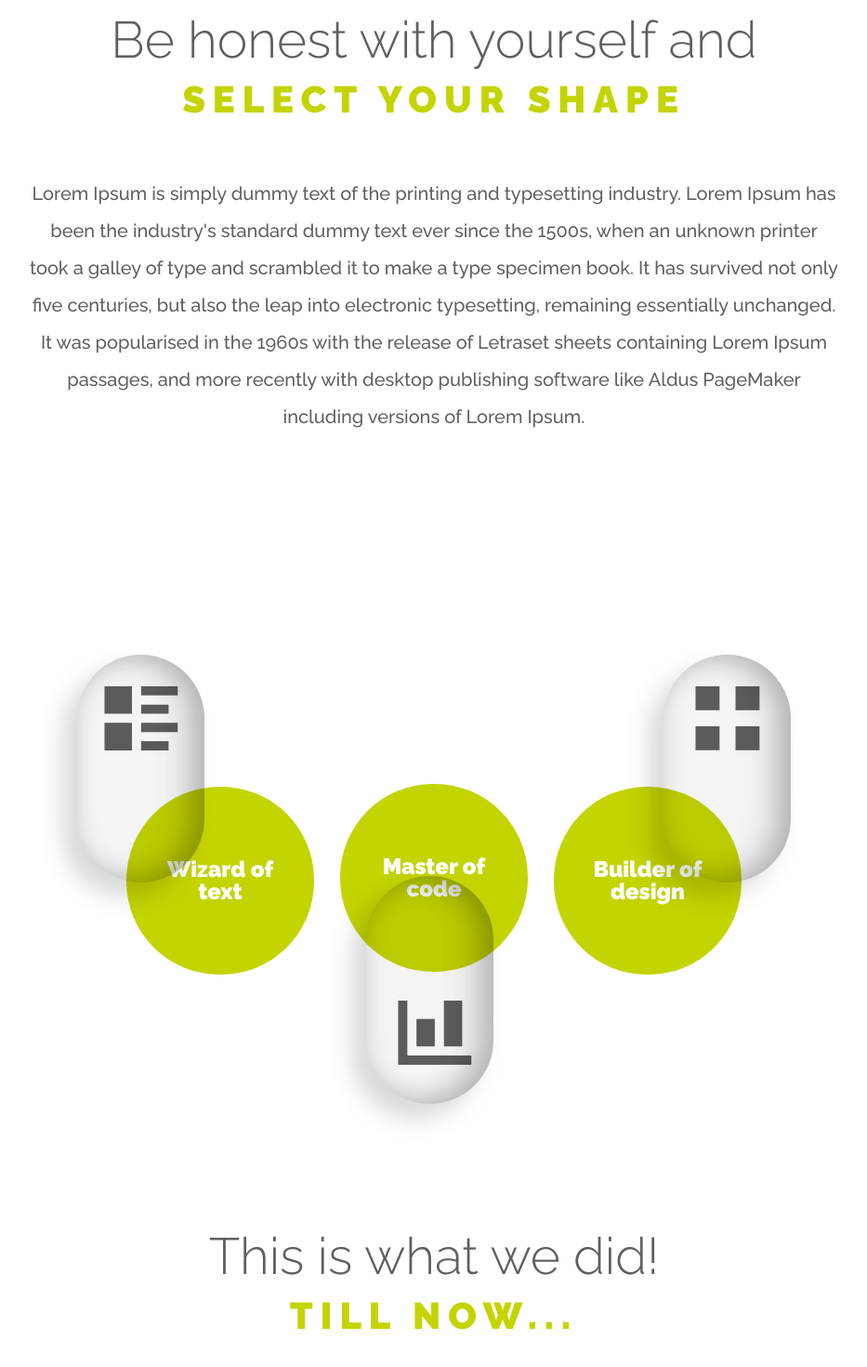
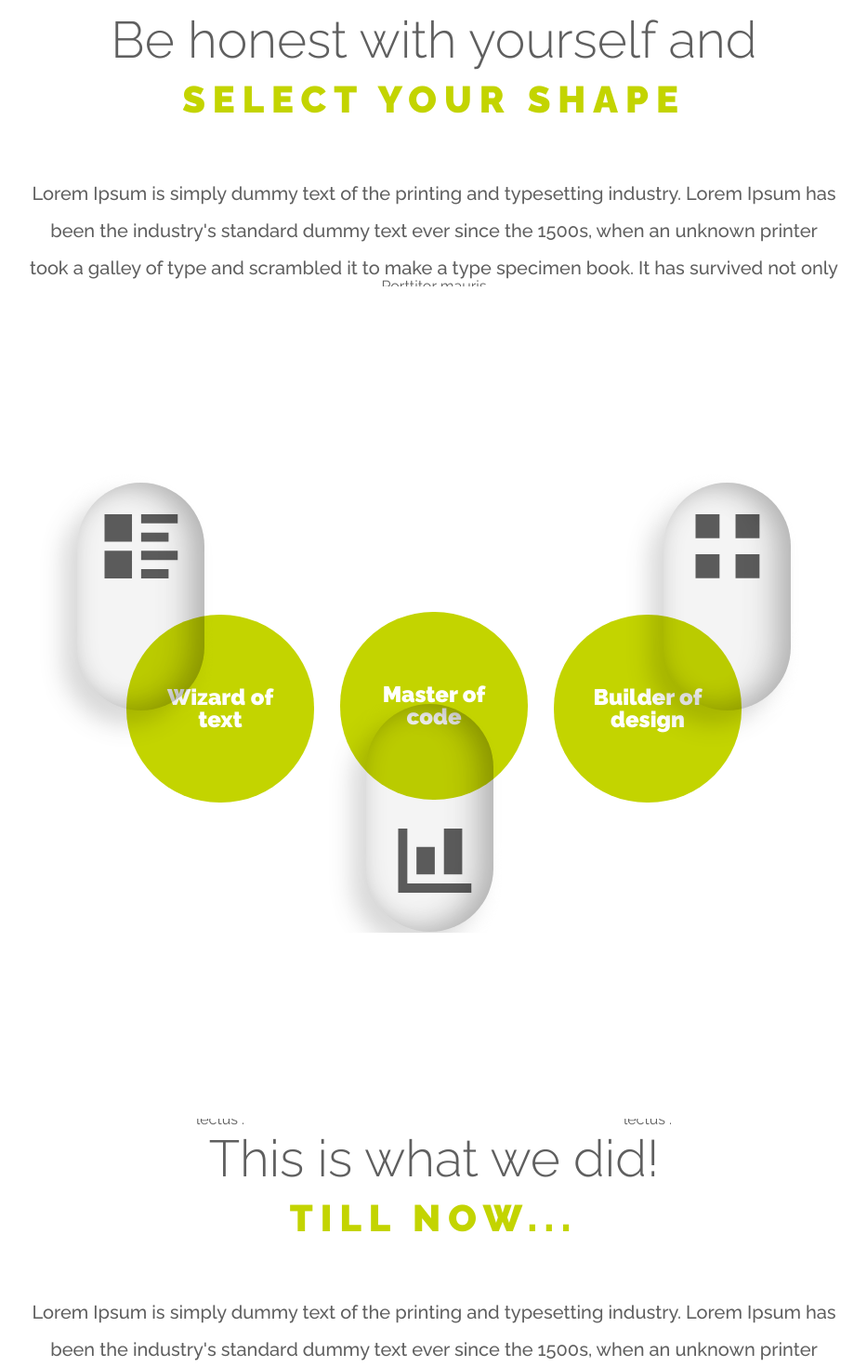
Before and after one commit to kslobodan/shapes, a React (Create React App) app: page / in a window 1280 px wide. Shown: the top 1470 px of the page at 93% size, without its empty margins (173-1106 px from the left). Built offline with nearby package versions, Linux system fonts and the light colour scheme.

Commit message:
added text on circle hover

```diff
--- a/src/components/Options.module.scss
+++ b/src/components/Options.module.scss
@@ -2,7 +2,34 @@
 @import "../styles/functions";
 @import "../styles/mixins";
 
-$transition: 0.5s;
+$circle-width: 202px;
+$elipse-width: 137px;
+$svg1-width: 78.749px;
+$distance1: distance-in-elipse($elipse-width, $svg1-width);
+$svg2-width: 78.749px;
+$distance2: distance-in-elipse($circle-width, $svg2-width);
+$svg3-width: 68.847px;
+$distance3: distance-in-elipse($elipse-width, $svg3-width);
+
+%move-circle-title {
+  .circle__title {
+    margin-top: -110px;
+  }
+
+  .circle__title2 {
+    margin-bottom: -110px;
+  }
+}
+
+%move-circle-text {
+  .circle__text__content {
+    bottom: 100px;
+  }
+
+  .circle__text__content2 {
+    top: 100px;
+  }
+}
 
 .content {
   width: 60%;
@@ -10,6 +37,8 @@ $transition: 0.5s;
   margin-right: 20%;
   height: 80vh;
   padding-bottom: 5vh;
+  position: relative;
+  z-index: 1;
 
   //   background-color: green;
   // padding: 5%;
@@ -58,8 +87,6 @@ $transition: 0.5s;
   height: 145px;
 }
 
-$circle-width: 202px;
-
 .circle {
   width: $circle-width;
   height: $circle-width;
@@ -77,7 +104,8 @@ $circle-width: 202px;
   &:hover {
     height: 404px;
 
-    @include move-circle-title;
+    @extend %move-circle-title;
+    @extend %move-circle-text;
   }
 }
 
@@ -99,10 +127,29 @@ $circle-width: 202px;
   transition: margin-top $transition ease;
 }
 
-.circle__text {
+.circle__text__content {
+  position: absolute;
+  bottom: -350px;
+  right: 0;
+  width: $circle-width;
+  // background-color: pink;
+  transition: bottom $transition ease;
 }
 
-$elipse-width: 137px;
+.circle__text__content2 {
+  position: absolute;
+  top: -360px;
+  right: 0;
+  width: $circle-width;
+  // background-color: pink;
+  transition: top $transition ease;
+}
+
+.circle__text {
+  text-align: center;
+  padding-left: 20%;
+  padding-right: 20%;
+}
 
 .elipse {
   width: $elipse-width;
@@ -122,14 +169,13 @@ $elipse-width: 137px;
   &:hover + .circle {
     height: 404px;
 
-    @include move-circle-title;
+    @extend %move-circle-title;
+    @extend %move-circle-text;
   }
 }
 
-$distance1: distance-in-elipse($elipse-width, 78.749px);
-
 .svg1 {
-  width: 78.749px;
+  width: $svg1-width;
   height: 68.905px;
   flex-shrink: 0;
   //   background-color: aqua;
@@ -138,10 +184,8 @@ $distance1: distance-in-elipse($elipse-width, 78.749px);
   top: $distance1 + 5px;
 }
 
-$distance2: distance-in-elipse($circle-width, 78.749px);
-
 .svg2 {
-  width: 78.749px;
+  width: $svg2-width;
   height: 68.905px;
   flex-shrink: 0;
   //   background-color: aqua;
@@ -150,10 +194,8 @@ $distance2: distance-in-elipse($circle-width, 78.749px);
   bottom: $distance2 - 20px;
 }
 
-$distance3: distance-in-elipse($elipse-width, 68.847px);
-
 .svg3 {
-  width: 68.847px;
+  width: $svg3-width;
   height: 68.905px;
   flex-shrink: 0;
   //   background-color: aqua;
@@ -162,13 +204,10 @@ $distance3: distance-in-elipse($elipse-width, 68.847px);
   top: $distance3;
 }
 
-.circle__title {
-  // padding-top: $circle-width/2 - 10px;
-  color: #fff;
-  text-align: center;
-  font-style: normal;
-  font-weight: 900;
+.hide__text__up {
+  @include hide-text(-65px, margin-bottom);
 }
 
-.circle__text {
+.hide__text__down {
+  @include hide-text(-120px, margin-top);
 }
--- a/src/components/Options.tsx
+++ b/src/components/Options.tsx
@@ -1,6 +1,7 @@
 import React from "react";
 import styles from "./Options.module.scss";
 import TitleWithText from "./TitleWithText";
+import { relative } from "path";
 
 const Options = () => {
   const middleElipseStyle = {
@@ -13,20 +14,22 @@ const Options = () => {
   industry. Lorem Ipsum has been the industry's standard dummy text ever
   since the 1500s, when an unknown printer took a galley of type and
   scrambled it to make a type specimen book. It has survived not only
-  five centuries, but also the leap into electronic typesetting,
-  remaining essentially unchanged. It was popularised in the 1960s with
-  the release of Letraset sheets containing Lorem Ipsum passages, and
-  more recently with desktop publishing software like Aldus PageMaker
-  including versions of Lorem Ipsum.`;
+  five centuries, but also the leap into electronic typesetting`;
 
   return (
-    <section id="options">
-      <TitleWithText
-        title="Be honest with yourself and"
-        underTitle="SELECT YOUR SHAPE"
-        text={text}
-      />
-      <div className={styles.content}>
+    <section id="options" style={{ position: "relative" }}>
+      <div style={{ marginBottom: "-200px" }}>
+        <TitleWithText
+          title="Be honest with yourself and"
+          underTitle="SELECT YOUR SHAPE"
+          text={text}
+        />
+      </div>
+      <div className={styles.hide__text__up} />
+      <div
+        className={styles.content}
+        // style={{ position: "relative", zIndex: "1" }}
+      >
         <div className={styles.content__box}>
           <div className={styles.part}>
             <div className={styles.group}>
@@ -57,6 +60,12 @@ const Options = () => {
                 }}
               >
                 <h4 className={styles.circle__title}>Wizard of text</h4>
+                <div className={styles.circle__text__content}>
+                  <div className={styles.circle__text}>
+                    Porttitor mauris augue enim ultricies. Lectus cras auctor
+                    tellus amet aliquet. Vitae lectus .
+                  </div>
+                </div>
               </div>
               <div className={styles.animation} />
             </div>
@@ -96,6 +105,12 @@ const Options = () => {
                 }}
               >
                 <h4 className={styles.circle__title2}>Master of code</h4>
+                <div className={styles.circle__text__content2}>
+                  <div className={styles.circle__text}>
+                    Porttitor mauris augue enim ultricies. Lectus cras auctor
+                    tellus amet aliquet. Vitae lectus .
+                  </div>
+                </div>
               </div>
 
               <div className={styles.animation} />
@@ -131,6 +146,12 @@ const Options = () => {
                 }}
               >
                 <h4 className={styles.circle__title}>Builder of design</h4>
+                <div className={styles.circle__text__content}>
+                  <div className={styles.circle__text}>
+                    Porttitor mauris augue enim ultricies. Lectus cras auctor
+                    tellus amet aliquet. Vitae lectus .
+                  </div>
+                </div>
               </div>
               <div className={styles.animation} />
             </div>
@@ -141,6 +162,7 @@ const Options = () => {
           </div>
         </div>
       </div>
+      <div className={styles.hide__text__down} />
     </section>
   );
 };
--- a/src/styles/_mixins.scss
+++ b/src/styles/_mixins.scss
@@ -1,9 +1,13 @@
-@mixin move-circle-title() {
-  .circle__title {
-    margin-top: -110px;
+@mixin hide-text($move: 0px, $margin: margin-top) {
+  height: 200px;
+  width: 100%;
+  //   background-color: purple;
+  background-color: $backgroun-color;
+  @if $margin == margin-top {
+    margin-top: $move;
+  } @else if $margin == margin-bottom {
+    margin-bottom: $move;
   }
-
-  .circle__title2 {
-    margin-bottom: -110px;
-  }
+  position: relative;
+  z-index: 2;
 }
--- a/src/styles/_variables.scss
+++ b/src/styles/_variables.scss
@@ -8,3 +8,5 @@ $grey2: #b5b5b5;
 $grey3: #8c8989;
 
 $text-font: Raleway, sans-serif;
+
+$transition: 1s;
```
